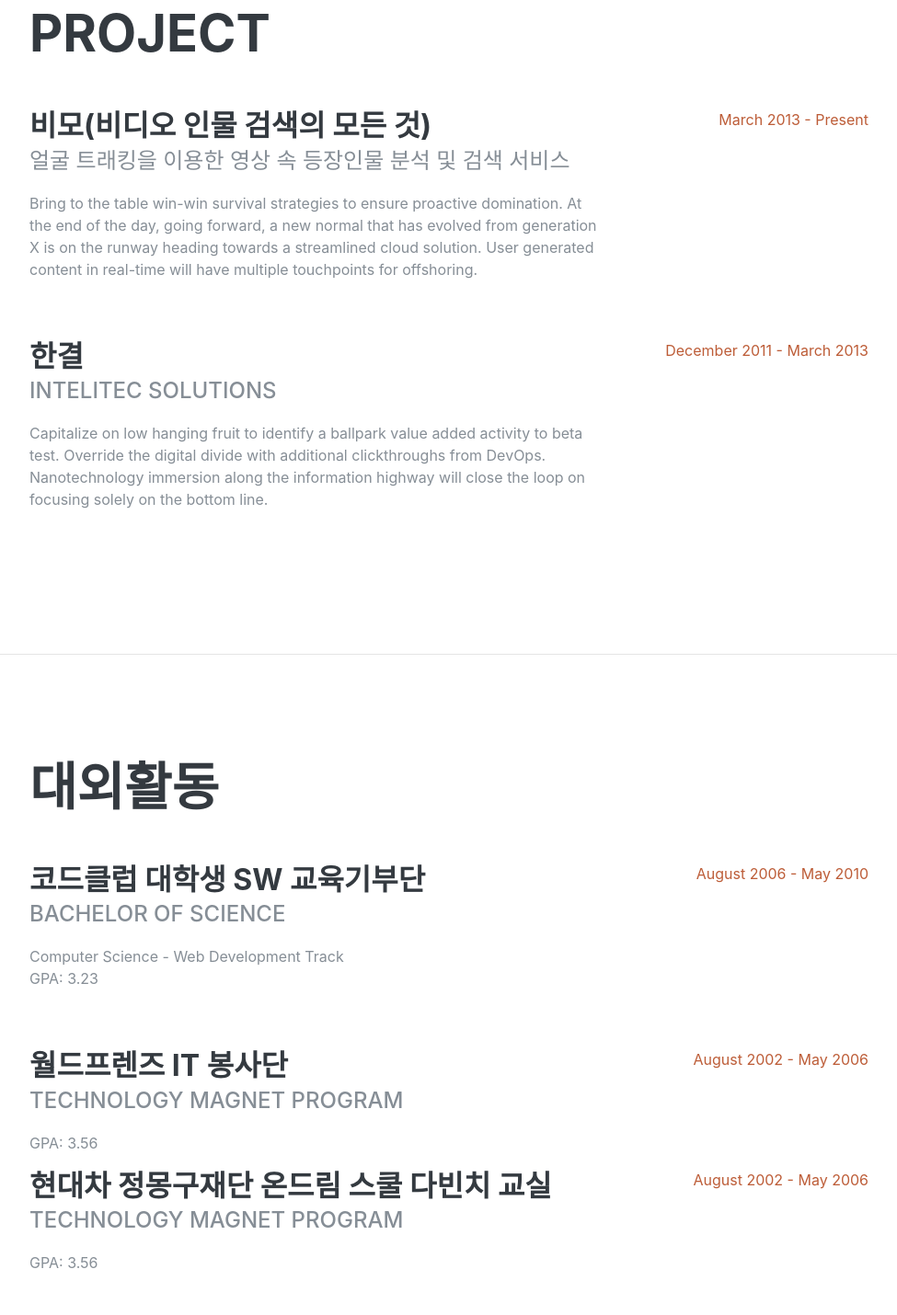
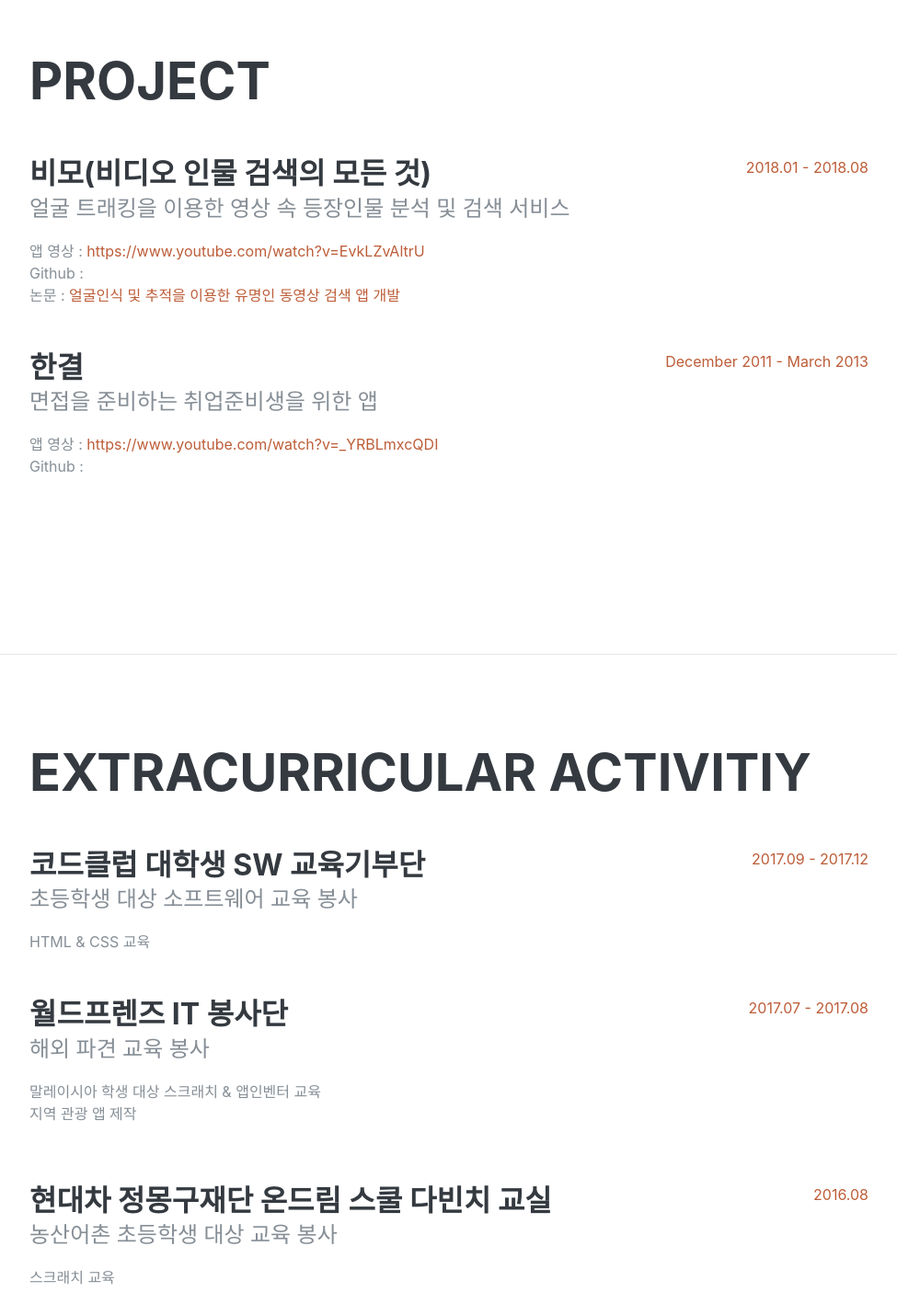
Before and after one commit to injj0126/song53.github.io, a plain HTML site: page index.html in a window 1280 px wide. Shown: the part 890-2320 px from the top of the page at 92% size, without its empty margins (288-1263 px from the left). Drawn offline with Linux system fonts and the light colour scheme; a script that the page names is missing; a web font is replaced by a local one.

Commit message:
Add files via upload

```diff
--- a/index.html
+++ b/index.html
@@ -8,7 +8,7 @@
     <meta name="description" content="">
     <meta name="author" content="">
 
-    <title>Resume - Start Bootstrap Theme</title>
+    <title>SONG</title>
 
     <!-- Bootstrap core CSS -->
     <link href="vendor/bootstrap/css/bootstrap.min.css" rel="stylesheet">
@@ -27,7 +27,7 @@
 
     <nav class="navbar navbar-expand-lg navbar-dark bg-primary fixed-top" id="sideNav">
       <a class="navbar-brand js-scroll-trigger" href="#page-top">
-        <span class="d-block d-lg-none">Clarence Taylor</span>
+        <span class="d-block d-lg-none">Song Min</span>
         <span class="d-none d-lg-block">
           <img class="img-fluid img-profile rounded-circle mx-auto mb-2" src="img/profile.png" alt="">
         </span>
@@ -44,10 +44,10 @@
             <a class="nav-link js-scroll-trigger" href="#experience">Project</a>
           </li>
           <li class="nav-item">
-            <a class="nav-link js-scroll-trigger" href="#education">대외활동</a>
+            <a class="nav-link js-scroll-trigger" href="#education">extracurricular activitiy</a>
           </li>
           <li class="nav-item">
-            <a class="nav-link js-scroll-trigger" href="#skills">교내활동</a>
+            <a class="nav-link js-scroll-trigger" href="#skills">School activities</a>
           </li>
           <li class="nav-item">
             <a class="nav-link js-scroll-trigger" href="#interests">Skills</a>
@@ -97,18 +97,21 @@
             <div class="resume-content mr-auto">
               <h3 class="mb-0">비모(비디오 인물 검색의 모든 것)</h3>
               <div class="subheading mb-3">얼굴 트래킹을 이용한 영상 속 등장인물 분석 및 검색 서비스</div>
-              <p>Bring to the table win-win survival strategies to ensure proactive domination. At the end of the day, going forward, a new normal that has evolved from generation X is on the runway heading towards a streamlined cloud solution. User generated content in real-time will have multiple touchpoints for offshoring.</p>
+              <div>앱 영상 : <a href=”https://www.youtube.com/watch?v=EvkLZvAltrU”>https://www.youtube.com/watch?v=EvkLZvAltrU</a></div>
+              <div>Github : <a href=” ”>   </a></div>
+              <div>논문 : <a href=”http://www.dbpia.co.kr/Journal/ArticleDetail/NODE07567549#”>얼굴인식 및 추적을 이용한 유명인 동영상 검색 앱 개발</a></div>
             </div>
             <div class="resume-date text-md-right">
-              <span class="text-primary">March 2013 - Present</span>
+              <span class="text-primary">2018.01 - 2018.08</span>
             </div>
           </div>
 
           <div class="resume-item d-flex flex-column flex-md-row mb-5">
             <div class="resume-content mr-auto">
               <h3 class="mb-0">한결</h3>
-              <div class="subheading mb-3">Intelitec Solutions</div>
-              <p>Capitalize on low hanging fruit to identify a ballpark value added activity to beta test. Override the digital divide with additional clickthroughs from DevOps. Nanotechnology immersion along the information highway will close the loop on focusing solely on the bottom line.</p>
+              <div class="subheading mb-3">면접을 준비하는 취업준비생을 위한 앱</div>
+              <div>앱 영상 : <a href=”https://www.youtube.com/watch?v=_YRBLmxcQDI”>https://www.youtube.com/watch?v=_YRBLmxcQDI</a></div>
+              <div>Github : <a href=” ”>   </a></div>
             </div>
             <div class="resume-date text-md-right">
               <span class="text-primary">December 2011 - March 2013</span>
@@ -123,39 +126,39 @@
 
       <section class="resume-section p-3 p-lg-5 d-flex flex-column" id="education">
         <div class="my-auto">
-          <h2 class="mb-5">대외활동</h2>
+          <h2 class="mb-5">extracurricular activitiy</h2>
 
           <div class="resume-item d-flex flex-column flex-md-row mb-5">
             <div class="resume-content mr-auto">
               <h3 class="mb-0">코드클럽 대학생 SW 교육기부단</h3>
-              <div class="subheading mb-3">Bachelor of Science</div>
-              <div>Computer Science - Web Development Track</div>
-              <p>GPA: 3.23</p>
+              <div class="subheading mb-3">초등학생 대상 소프트웨어 교육 봉사</div>
+              <div>HTML &amp; CSS 교육</div>
             </div>
             <div class="resume-date text-md-right">
-              <span class="text-primary">August 2006 - May 2010</span>
+              <span class="text-primary">2017.09 - 2017.12</span>
             </div>
           </div>
 
-          <div class="resume-item d-flex flex-column flex-md-row">
+          <div class="resume-item d-flex flex-column flex-md-row mb-5">
             <div class="resume-content mr-auto">
               <h3 class="mb-0">월드프렌즈 IT 봉사단</h3>
-              <div class="subheading mb-3">Technology Magnet Program</div>
-              <p>GPA: 3.56</p>
+              <div class="subheading mb-3">해외 파견 교육 봉사</div>
+              <div>말레이시아 학생 대상 스크래치 &amp; 앱인벤터 교육</div>
+              <p>지역 관광 앱 제작</p>
             </div>
             <div class="resume-date text-md-right">
-              <span class="text-primary">August 2002 - May 2006</span>
+              <span class="text-primary">2017.07 - 2017.08</span>
             </div>
           </div>
 
           <div class="resume-item d-flex flex-column flex-md-row">
             <div class="resume-content mr-auto">
               <h3 class="mb-0">현대차 정몽구재단 온드림 스쿨 다빈치 교실</h3>
-              <div class="subheading mb-3">Technology Magnet Program</div>
-              <p>GPA: 3.56</p>
+              <div class="subheading mb-3">농산어촌 초등학생 대상 교육 봉사</div>
+              <p>스크래치 교육</p>
             </div>
             <div class="resume-date text-md-right">
-              <span class="text-primary">August 2002 - May 2006</span>
+              <span class="text-primary">2016.08</span>
             </div>
           </div>
 
@@ -166,17 +169,21 @@
 
       <section class="resume-section p-3 p-lg-5 d-flex flex-column" id="skills">
         <div class="my-auto">
-          <h2 class="mb-5">교내활동</h2>
+          <h2 class="mb-5">School activities</h2>
 
           <div class="resume-item d-flex flex-column flex-md-row mb-5">
             <div class="resume-content mr-auto">
               <h3 class="mb-0">늘푸른소리 1기</h3>
-              <div class="subheading mb-3">Bachelor of Science</div>
-              <div>Computer Science - Web Development Track</div>
-              <p>GPA: 3.23</p>
+              <div class="subheading mb-3">덕성여자대학교 컴퓨터학과 소속 IT &amp; 교육 봉사 동아리</div>
+              <div>MS 멜팅팟 6기 - IT특강</div>
+              <div>청음회관 청각장애인 청소년 대상 IT 교육 봉사활동</div>
+              <div>2016 메이커 페어 참가</div>
+              <div>제 1회, 2회 로봇 축구대회 진행</div>
+              <div>블로그 : <a href=”https://blog.naver.com/evergreen_sound”>https://blog.naver.com/evergreen_sound</a></div>
+
             </div>
             <div class="resume-date text-md-right">
-              <span class="text-primary">August 2006 - May 2010</span>
+              <span class="text-primary">2016.10 - 2017.10</span>
             </div>
           </div>
 
@@ -206,7 +213,7 @@
 
       <section class="resume-section p-3 p-lg-5 d-flex flex-column" id="awards">
         <div class="my-auto">
-          <h2 class="mb-5">Awards &amp; Certifications</h2>
+          <h2 class="mb-5">Awards</h2>
           <ul class="fa-ul mb-0">
             <li>
               <i class="fa-li fa fa-trophy text-warning"></i>
@@ -214,6 +221,9 @@
             <li>
               <i class="fa-li fa fa-trophy text-warning"></i>
               2018 한이음 ICT 공모전 입선</li>
+            <li>
+              <i class="fa-li fa fa-trophy text-warning"></i>
+              제28회 졸업작품 전시회(WISCOM) 최우수상</li>
             <li>
               <i class="fa-li fa fa-trophy text-warning"></i>
               2017 월드프렌즈 IT 봉사단 우수상</li>
```
